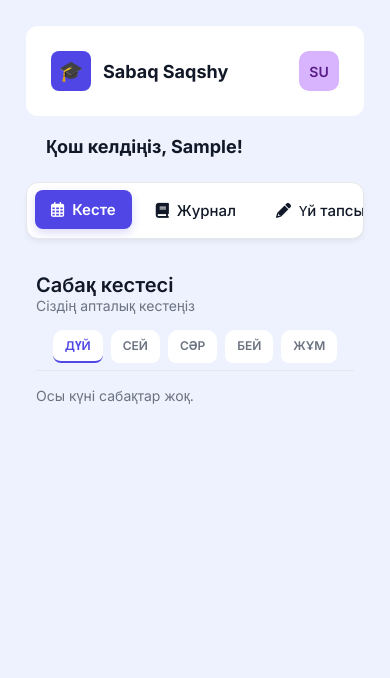
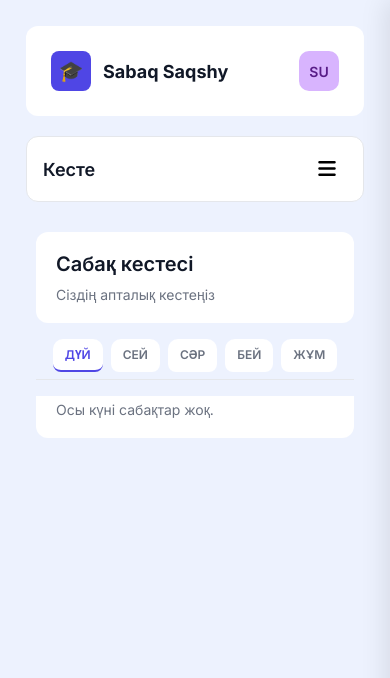
Before and after one commit to KhamzeyevAlisher/bilimClassProject, a Django app: page /dashboard/ in a window 390 px wide. Shown: the top 678 px of the page. Run offline with Django 5.2, Linux system fonts and the light colour scheme; the visitor is signed in with stand-in values (Sample User, id 1); some libraries are stand-ins or nearby versions.

Commit message:
menu panel

```diff
--- a/bilimClassProject/bilimClassApp/templates/bilimClassApp/dashboard.html
+++ b/bilimClassProject/bilimClassApp/templates/bilimClassApp/dashboard.html
@@ -19,6 +19,10 @@
     </style>
 
     <style>
+
+.td-mobile-nav, .mobile-menu-header {
+    display: none;
+}
     /* --- Планшеттерге арналған стильдер (992px дейін) --- */
 @media (max-width: 992px) {
     .container, .dashboard-container {
@@ -75,6 +79,31 @@
 
     .welcome-section h1 {
         font-size: 20px;
+    }
+
+
+    .schedule-section h3, p {
+        background-color: #ffffff;
+        padding: 20px 20px;
+    }
+
+    .schedule-section h3 {
+        padding-bottom: 5px;
+        border-radius: 12px 12px 0px 0px;
+    }
+
+    .schedule-section p {
+        padding-top: 5px;
+        border-radius: 0px 0px 12px 12px;
+    }
+
+    .stats-cards-grid-v2 span {
+        margin-left: 20px;
+    }
+
+    .stats-cards-grid-v2 p {
+        padding: 10px;
+        padding-left: 20px;
     }
 
 
@@ -173,6 +202,16 @@
 
 
     /* --- Домашние задания --- */
+
+    #tab-content-homework .stat-value {
+        padding-left: 20px;
+    }
+
+    #tab-content-homework .stat-label {
+        padding: 10px;
+        padding-left: 20px;
+    }
+
     .stats-grid {
         grid-template-columns: 1fr;
     }
@@ -264,6 +303,95 @@
 
         overflow-x:scroll !important;
     }
+
+    .main-tabs {
+        display: none;
+    }
+
+    /* Мобильді панельді көрсетеміз */
+    .td-mobile-nav {
+        display: flex;
+        justify-content: space-between;
+        align-items: center;
+        padding: 12px 16px;
+        background-color: var(--bg-widget);
+        border: 1px solid var(--border-color);
+        border-radius: 12px;
+        margin-bottom: 20px;
+    }
+    #mobile-nav-title { font-size: 18px; font-weight: 600; }
+    #mobile-menu-btn {
+        background: transparent;
+        border: none;
+        font-size: 20px;
+        cursor: pointer;
+        padding: 8px;
+        width: 40px;
+        height: 40px;
+        border-radius: 8px;
+    }
+
+    /* Бүйірден шығатын менюдің негізгі контейнері */
+    .main-nav {
+        position: fixed;
+        top: 0; right: 0;
+        width: 300px;
+        max-width: 90%;
+        height: 100%;
+        background-color: var(--bg-widget);
+        box-shadow: -4px 0 25px rgba(0, 0, 0, 0.1);
+        transform: translateX(100%);
+        transition: transform 0.35s cubic-bezier(0.25, 0.46, 0.45, 0.94);
+        z-index: 2000;
+        padding: 0;
+        margin: 0;
+        border-radius: 0;
+        display: flex;
+        flex-direction: column;
+    }
+    .main-nav.is-open { transform: translateX(0); }
+
+    .mobile-menu-header {
+        display: flex;
+        justify-content: space-between;
+        align-items: center;
+        padding: 16px 24px;
+        border-bottom: 1px solid var(--border-color);
+    }
+    #mobile-menu-close-btn {
+        background: transparent;
+        border: none;
+        font-size: 22px;
+        cursor: pointer;
+        padding: 8px;
+        width: 40px;
+        height: 40px;
+        border-radius: 50%;
+        color: var(--text-secondary);
+    }
+    .main-nav ul {
+        flex-direction: column;
+        gap: 8px;
+        padding: 16px;
+    }
+    .main-nav a {
+        display: block;
+        padding: 14px 20px;
+        font-size: 16px;
+        font-weight: 500;
+        border-radius: 10px;
+    }
+    .main-nav a.active { background-color: var(--accent-primary); color: #fff; }
+
+    /* Меню ашылғанда артқы фонды қарайту */
+    body.menu-open::after {
+        content: '';
+        position: fixed;
+        top: 0; left: 0;
+        width: 100%; height: 100%;
+        background-color: rgba(17, 24, 39, 0.6);
+        z-index: 1999;
+    }
 }
 
 
@@ -327,19 +455,32 @@
             </div>
         </header>
 
+        <div class="td-mobile-nav">
+            <h2 id="mobile-nav-title">Кесте</h2>
+            <button id="mobile-menu-btn" aria-label="Мәзірді ашу">
+                <i class="fas fa-bars"></i>
+            </button>
+        </div>
+
         <!-- Основной контент -->
         <main class="dashboard-main">
-            <div class="welcome-section">
+            <!-- <div class="welcome-section">
                 <h1>Қош келдіңіз, {{ request.user.first_name }}!</h1>
-                <!-- <p>Жеке кабинет — {{ user_role|lower }}</p> -->
-            </div>
+            </div> -->
 
             <!-- Табы навигации -->
-            <nav class="main-tabs">
+            <nav class="main-nav">
+                <div class="mobile-menu-header">
+                    <h3>Мәзір</h3>
+                    <button id="mobile-menu-close-btn" aria-label="Мәзірді жабу">
+                        <i class="fas fa-times"></i>
+                    </button>
+                </div>
                 <ul>
-                    <li data-tab="schedule" class="active"><a href="#"><i class="far fa-calendar-alt"></i> Кесте</a></li>
-                    <li data-tab="dnevnik"><a href="#"><i class="fas fa-book"></i> Журнал</a></li>
-                    <li data-tab="homework"><a href="#"><i class="fas fa-pencil-alt"></i> Үй тапсырмалары</a></li>
+                    <!-- Маңызды: data-tab атрибуттары енді <a> тегінде -->
+                    <li><a href="#" data-tab="schedule" class="active"><i class="far fa-calendar-alt"></i> Кесте</a></li>
+                    <li><a href="#" data-tab="dnevnik"><i class="fas fa-book"></i> Журнал</a></li>
+                    <li><a href="#" data-tab="homework"><i class="fas fa-pencil-alt"></i> Үй тапсырмалары</a></li>
                 </ul>
             </nav>
 
@@ -594,6 +735,43 @@
 
 <script>
 document.addEventListener('DOMContentLoaded', function() {
+
+    const menuButton = document.getElementById('mobile-menu-btn');
+    const closeButton = document.getElementById('mobile-menu-close-btn');
+    const navMenu = document.querySelector('.main-nav');
+    const mobileNavTitle = document.getElementById('mobile-nav-title');
+
+    if (menuButton && navMenu) {
+        const navLinks = navMenu.querySelectorAll('a');
+
+        const closeMenu = () => {
+            navMenu.classList.remove('is-open');
+            document.body.classList.remove('menu-open');
+        };
+
+        menuButton.addEventListener('click', function() {
+            navMenu.classList.add('is-open');
+            document.body.classList.add('menu-open');
+        });
+
+        closeButton.addEventListener('click', closeMenu);
+
+        navLinks.forEach(link => {
+            link.addEventListener('click', function() {
+                // Тақырыпты жаңарту
+                mobileNavTitle.textContent = this.textContent.trim();
+                // Менюді жабу
+                closeMenu();
+            });
+        });
+
+        document.addEventListener('click', function(event) {
+            if (navMenu.classList.contains('is-open') && !navMenu.contains(event.target) && !menuButton.contains(event.target)) {
+                closeMenu();
+            }
+        });
+    }
+
     // --- ТАБТАРДЫ АУЫСТЫРУ ҮШІН УНИВЕРСАЛДЫ ФУНКЦИЯ ---
     function setupTabs(tabButtonsSelector, tabPanesSelector, activeClass = 'active') {
         const tabs = document.querySelectorAll(tabButtonsSelector);
@@ -613,7 +791,7 @@ document.addEventListener('DOMContentLoaded', function() {
             });
         });
     }
-    setupTabs('.main-tabs li', '.dashboard-main > .tab-pane');
+    setupTabs('.main-nav a', '.dashboard-main > .tab-pane');
     setupTabs('.day-tabs li', '.schedule-content .day-schedule');
     setupTabs('.homework-tabs .tab-btn', '#tab-content-homework .tab-pane');
 
```
